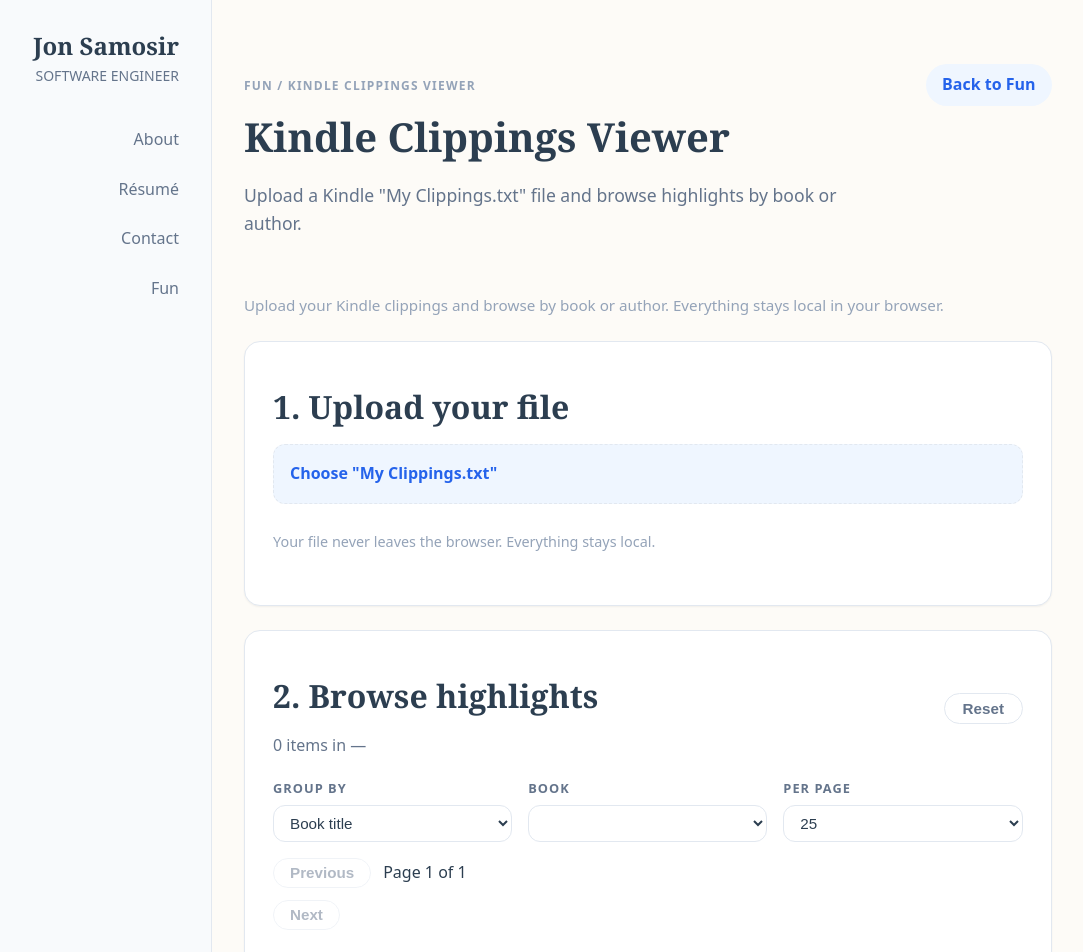
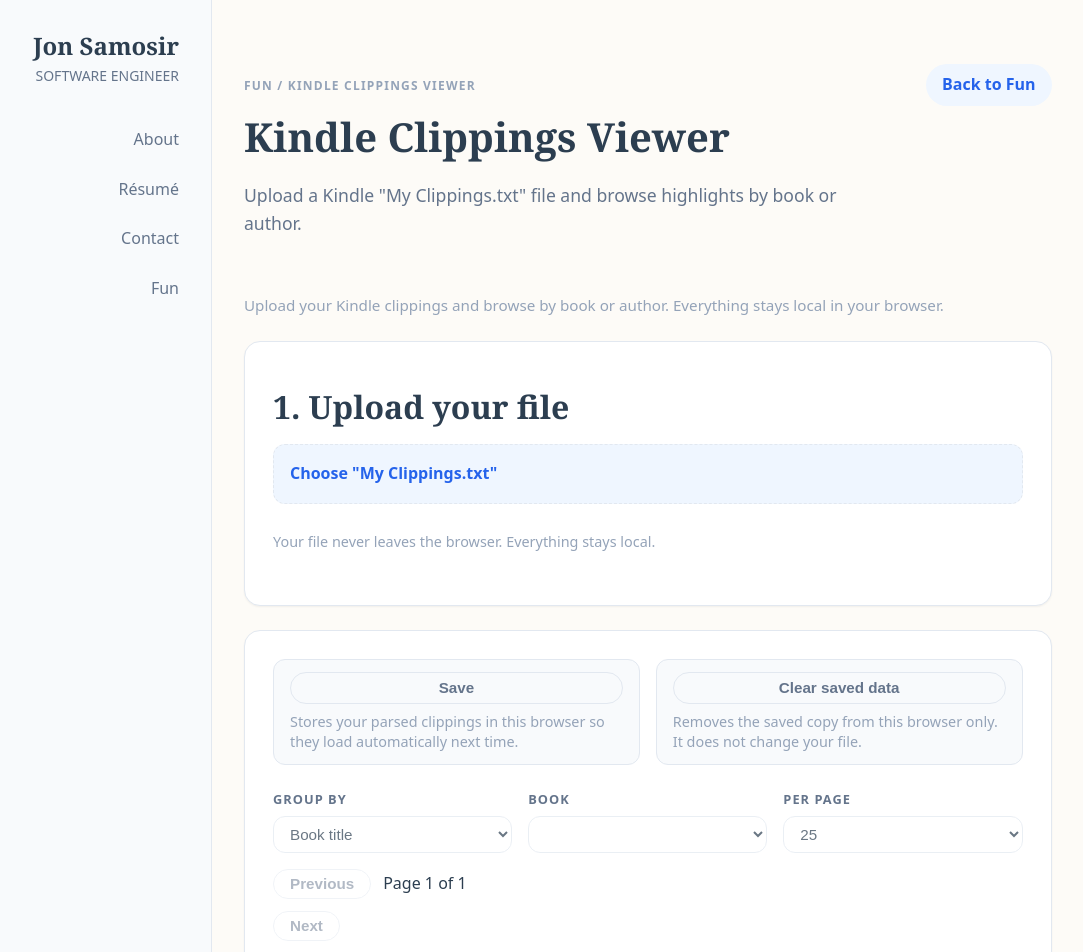
Before and after one commit to poltak/poltak.github.io, a SvelteKit app: page /fun/kindle-highlights-viewer in a window 1280 px wide. Shown: the top 952 px of the page, without its empty margins (38-1121 px from the left). Built offline with nearby package versions, Linux system fonts and the light colour scheme.

Commit message:
Add IndexedDB persistence options for kindle highlights

```diff
--- a/src/routes/(app)/fun/(items)/kindle-highlights-viewer/+page.svelte
+++ b/src/routes/(app)/fun/(items)/kindle-highlights-viewer/+page.svelte
@@ -1,5 +1,6 @@
 <script lang="ts">
     import { parseClippings, type NormalizedClipping } from 'kindle-highlights-parser'
+    import { onMount } from 'svelte'
 
     type GroupBy = 'title' | 'author'
 
@@ -8,6 +9,7 @@
     let statusMessage = ''
     let sourceFileName = ''
     let fileInput: HTMLInputElement | null = null
+    let isSaving = false
     let groupBy: GroupBy = 'title'
     let selectedGroup = ''
     let pageIndex = 0
@@ -45,6 +47,104 @@
                 error instanceof Error
                     ? error.message
                     : 'Something went wrong while parsing the file.'
+        }
+    }
+
+    function openDatabase(): Promise<IDBDatabase> {
+        return new Promise((resolve, reject) => {
+            if (typeof indexedDB === 'undefined') {
+                reject(new Error('IndexedDB is not available in this browser.'))
+                return
+            }
+
+            const request = indexedDB.open('kindle-clippings-viewer', 1)
+            request.onupgradeneeded = () => {
+                const db = request.result
+                if (!db.objectStoreNames.contains('files')) {
+                    db.createObjectStore('files')
+                }
+            }
+            request.onsuccess = () => resolve(request.result)
+            request.onerror = () => reject(request.error ?? new Error('Unable to open IndexedDB.'))
+        })
+    }
+
+    async function loadSavedClippings() {
+        try {
+            const db = await openDatabase()
+            const tx = db.transaction('files', 'readonly')
+            const store = tx.objectStore('files')
+            const request = store.get('default')
+            const saved = await new Promise<{
+                normalized: NormalizedClipping[]
+                sourceFileName: string
+            } | null>((resolve, reject) => {
+                request.onsuccess = () => resolve(request.result ?? null)
+                request.onerror = () =>
+                    reject(request.error ?? new Error('Unable to read saved data.'))
+            })
+            if (saved?.normalized?.length) {
+                normalized = saved.normalized
+                sourceFileName = saved.sourceFileName ?? ''
+                statusMessage = 'Loaded saved clippings from this browser.'
+            }
+            db.close()
+        } catch (error) {
+            statusMessage =
+                error instanceof Error ? error.message : 'Unable to load saved clippings.'
+        }
+    }
+
+    async function saveToIndexedDb() {
+        if (!normalized.length) return
+        isSaving = true
+        statusMessage = ''
+        try {
+            const db = await openDatabase()
+            const tx = db.transaction('files', 'readwrite')
+            const store = tx.objectStore('files')
+            store.put({ normalized, sourceFileName, savedAt: new Date().toISOString() }, 'default')
+            await new Promise<void>((resolve, reject) => {
+                tx.oncomplete = () => resolve()
+                tx.onerror = () => reject(tx.error ?? new Error('Unable to save clippings.'))
+                tx.onabort = () => reject(tx.error ?? new Error('Unable to save clippings.'))
+            })
+            statusMessage = 'Saved clippings to this browser.'
+            db.close()
+        } catch (error) {
+            statusMessage = error instanceof Error ? error.message : 'Unable to save clippings.'
+        } finally {
+            isSaving = false
+        }
+    }
+
+    async function clearSavedClippings() {
+        if (typeof window !== 'undefined') {
+            const ok = window.confirm(
+                'Clear saved clippings from this browser and reset the current view? This cannot be undone.',
+            )
+            if (!ok) return
+        }
+        normalized = []
+        sourceFileName = ''
+        selectedGroup = ''
+        pageIndex = 0
+        statusMessage = ''
+        try {
+            const db = await openDatabase()
+            const tx = db.transaction('files', 'readwrite')
+            const store = tx.objectStore('files')
+            store.delete('default')
+            await new Promise<void>((resolve, reject) => {
+                tx.oncomplete = () => resolve()
+                tx.onerror = () => reject(tx.error ?? new Error('Unable to clear saved clippings.'))
+                tx.onabort = () => reject(tx.error ?? new Error('Unable to clear saved clippings.'))
+            })
+            statusMessage = 'Cleared saved clippings from this browser.'
+            db.close()
+        } catch (error) {
+            statusMessage =
+                error instanceof Error ? error.message : 'Unable to clear saved clippings.'
         }
     }
 
@@ -91,6 +191,10 @@
         totalPages = Math.max(1, Math.ceil(selectedItems.length / pageSize))
         pageIndex = Math.min(pageIndex, totalPages - 1)
     }
+
+    onMount(() => {
+        loadSavedClippings()
+    })
 </script>
 
 <svelte:head>
@@ -102,7 +206,7 @@
     browser.
 </p>
 
-<section class="card">
+<section class="card upload-card">
     <h2>1. Upload your file</h2>
     <div class="upload-panel">
         <label class="file-input" for="clippings">
@@ -123,32 +227,47 @@
     {#if errorMessage}
         <div class="alert">{errorMessage}</div>
     {/if}
+    {#if statusMessage}
+        <p class="status">{statusMessage}</p>
+    {/if}
 </section>
 
-<section class="card">
-    <div class="viewer-header">
-        <div>
-            <h2>2. Browse highlights</h2>
-            <p class="viewer-subtitle">
-                {selectedItems.length} items in {selectedGroup || '—'}
+<section class="card viewer-card">
+    <div class="viewer-actions">
+        <div class="action-card">
+            <button
+                type="button"
+                class="ghost"
+                on:click={saveToIndexedDb}
+                disabled={!normalized.length || isSaving}
+            >
+                {isSaving ? 'Saving...' : 'Save'}
+            </button>
+            <p class="action-help">
+                Stores your parsed clippings in this browser so they load automatically next time.
             </p>
         </div>
-        <button type="button" class="ghost" on:click={clearAll} disabled={!normalized.length}>
-            Reset
-        </button>
+        <div class="action-card">
+            <button type="button" class="ghost" on:click={clearSavedClippings}>
+                Clear saved data
+            </button>
+            <p class="action-help">
+                Removes the saved copy from this browser only. It does not change your file.
+            </p>
+        </div>
     </div>
 
     <div class="viewer-controls">
         <label class="field">
             <span>Group by</span>
-            <select bind:value={groupBy}>
+            <select bind:value={groupBy} disabled={!normalized.length}>
                 <option value="title">Book title</option>
                 <option value="author">Author</option>
             </select>
         </label>
         <label class="field">
             <span>{groupBy === 'author' ? 'Author' : 'Book'}</span>
-            <select bind:value={selectedGroup}>
+            <select bind:value={selectedGroup} disabled={!normalized.length}>
                 {#each grouped as group (group.key)}
                     <option value={group.key}>{group.key} ({group.items.length})</option>
                 {/each}
@@ -156,7 +275,10 @@
         </label>
         <label class="field">
             <span>Per page</span>
-            <select on:change={(event) => (pageSize = Number(event.currentTarget.value))}>
+            <select
+                on:change={(event) => (pageSize = Number(event.currentTarget.value))}
+                disabled={!normalized.length}
+            >
                 <option value="25" selected={pageSize === 25}>25</option>
                 <option value="50" selected={pageSize === 50}>50</option>
                 <option value="100" selected={pageSize === 100}>100</option>
@@ -166,7 +288,7 @@
             <button
                 type="button"
                 on:click={() => (pageIndex = Math.max(0, pageIndex - 1))}
-                disabled={pageIndex === 0}
+                disabled={!normalized.length || pageIndex === 0}
             >
                 Previous
             </button>
@@ -174,7 +296,7 @@
             <button
                 type="button"
                 on:click={() => (pageIndex = Math.min(totalPages - 1, pageIndex + 1))}
-                disabled={pageIndex >= totalPages - 1}
+                disabled={!normalized.length || pageIndex >= totalPages - 1}
             >
                 Next
             </button>
@@ -224,6 +346,15 @@
         padding: 1.75rem;
         margin-bottom: 1.5rem;
         box-shadow: var(--shadow-sm);
+        box-sizing: border-box;
+    }
+
+    .upload-card,
+    .viewer-card {
+        max-width: 1000px;
+        width: 100%;
+        margin-left: auto;
+        margin-right: auto;
     }
 
     .upload-panel {
@@ -276,6 +407,12 @@
         border-radius: var(--radius-md);
     }
 
+    .status {
+        margin-top: 1rem;
+        color: var(--c-success);
+        font-weight: 600;
+    }
+
     .ghost {
         border: 1px solid var(--c-border);
         background: transparent;
@@ -307,6 +444,30 @@
         color: var(--c-text-light);
     }
 
+    .viewer-actions {
+        display: grid;
+        gap: 1rem;
+        grid-template-columns: repeat(auto-fit, minmax(220px, 1fr));
+        margin-bottom: 1.5rem;
+    }
+
+    .action-card {
+        display: flex;
+        flex-direction: column;
+        gap: 0.5rem;
+        padding: 0.75rem 1rem;
+        border-radius: var(--radius-md);
+        border: 1px solid var(--c-border);
+        background: var(--c-bg-subtle);
+    }
+
+    .action-help {
+        margin: 0;
+        color: var(--c-text-muted);
+        font-size: 0.9rem;
+        line-height: 1.4;
+    }
+
     .viewer-controls {
         display: grid;
         gap: 1rem;
@@ -320,6 +481,7 @@
         gap: 0.4rem;
         font-weight: 600;
         color: var(--c-text-light);
+        min-width: 0;
     }
 
     .field span {
@@ -335,6 +497,8 @@
         font-size: 0.95rem;
         background: var(--c-bg-input);
         color: var(--c-text);
+        width: 100%;
+        max-width: 100%;
     }
 
     .pager {
@@ -364,6 +528,7 @@
     .viewer-list {
         display: grid;
         gap: 1rem;
+        grid-template-columns: 1fr;
     }
 
     .viewer-item {
@@ -371,11 +536,16 @@
         border-radius: var(--radius-md);
         border: 1px solid var(--c-border);
         background: var(--c-bg-subtle);
+        width: 100%;
+        box-sizing: border-box;
+        overflow: hidden;
     }
 
     .viewer-content {
         margin: 0 0 0.75rem 0;
         font-size: 1rem;
+        overflow-wrap: anywhere;
+        word-break: break-word;
     }
 
     .viewer-meta {
@@ -384,11 +554,29 @@
         display: flex;
         flex-wrap: wrap;
         gap: 0.35rem;
+        overflow-wrap: anywhere;
+        word-break: break-word;
+        max-width: 100%;
     }
 
     @media (max-width: 720px) {
         .viewer-controls {
             grid-template-columns: 1fr;
         }
+
+        .upload-card,
+        .viewer-card {
+            padding: 1.25rem;
+        }
+
+        .viewer-item {
+            padding: 0.9rem;
+        }
+    }
+
+    @media (max-width: 600px) {
+        .viewer-actions {
+            grid-template-columns: 1fr;
+        }
     }
 </style>
```
